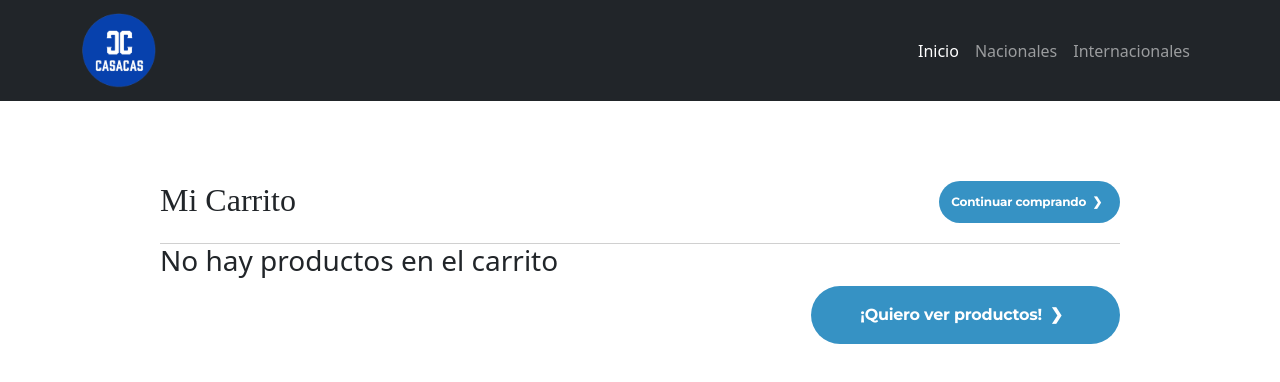
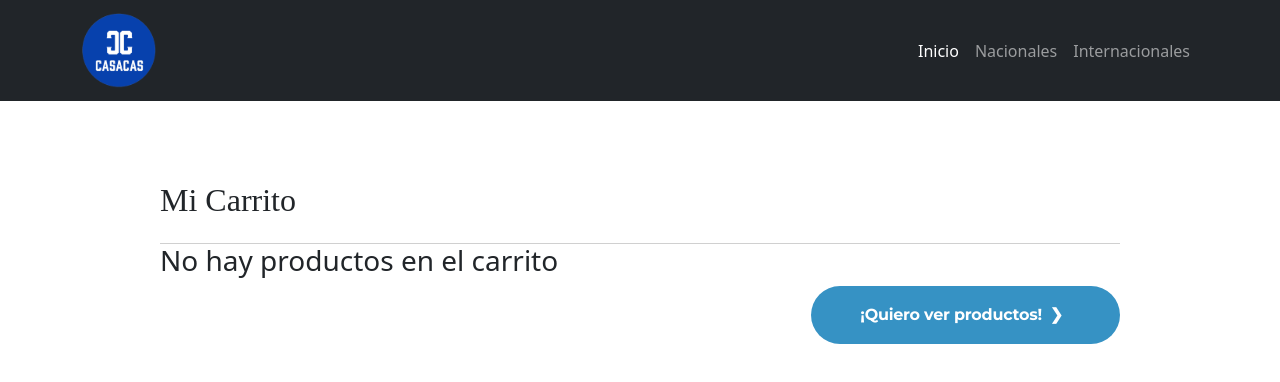
Before and after one commit to fzona/ReactZonaLeFort, a React (Create React App) app: page /cart in a window 1280 px wide. Shown: the top 382 px of the page. Built offline with nearby package versions, Linux system fonts and the light colour scheme; a web font is replaced by a local one.

Commit message:
Más estilo al carrito

```diff
--- a/src/components/Cart.jsx
+++ b/src/components/Cart.jsx
@@ -17,9 +17,11 @@ export default function Cart() {
       <div className="wrap cf">
         <div className="heading cf">
           <h1>Mi Carrito</h1>
-          <Link to="/" className="continue">
-            Continuar comprando
-          </Link>
+          {cart.length > 0 ? (
+            <Link to="/" className="continue">
+              Continuar comprando
+            </Link>
+          ) : null}
         </div>
         {cart.length > 0 ? (
           <>
--- a/src/scss/_cart.scss
+++ b/src/scss/_cart.scss
@@ -362,6 +362,7 @@ img {
         color: white;
         background: #3692c4;
         font-weight: bold;
+        border-color: white;
         border-radius: 50px;
         float: right;
         text-align: right;
--- a/src/scss/estilos.css
+++ b/src/scss/estilos.css
@@ -327,6 +327,7 @@ img {
   color: white;
   background: #3692c4;
   font-weight: bold;
+  border-color: white;
   border-radius: 50px;
   float: right;
   text-align: right;
```
Also changed, not shown: 1 other file (tests, documents, lock files or other folders).
